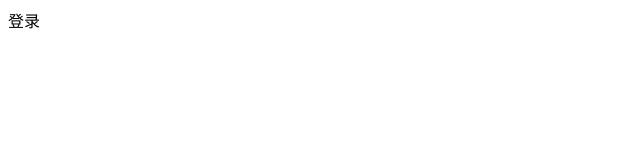
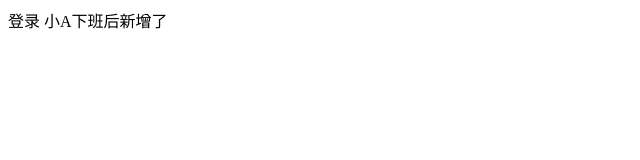
Before and after one commit to TmRichrd/gitdemo, a plain HTML site: page login.html in a window 1280 px wide. Shown: the whole page, without its empty margins (0-640 px from the left). Drawn offline with Linux system fonts and the light colour scheme.

Commit message:
小A下班后新增了

```diff
--- a/login.html
+++ b/login.html
@@ -8,7 +8,7 @@
 </head>
 
 <body>
-    登录
+    登录 小A下班后新增了
 </body>
 
 </html>
```
